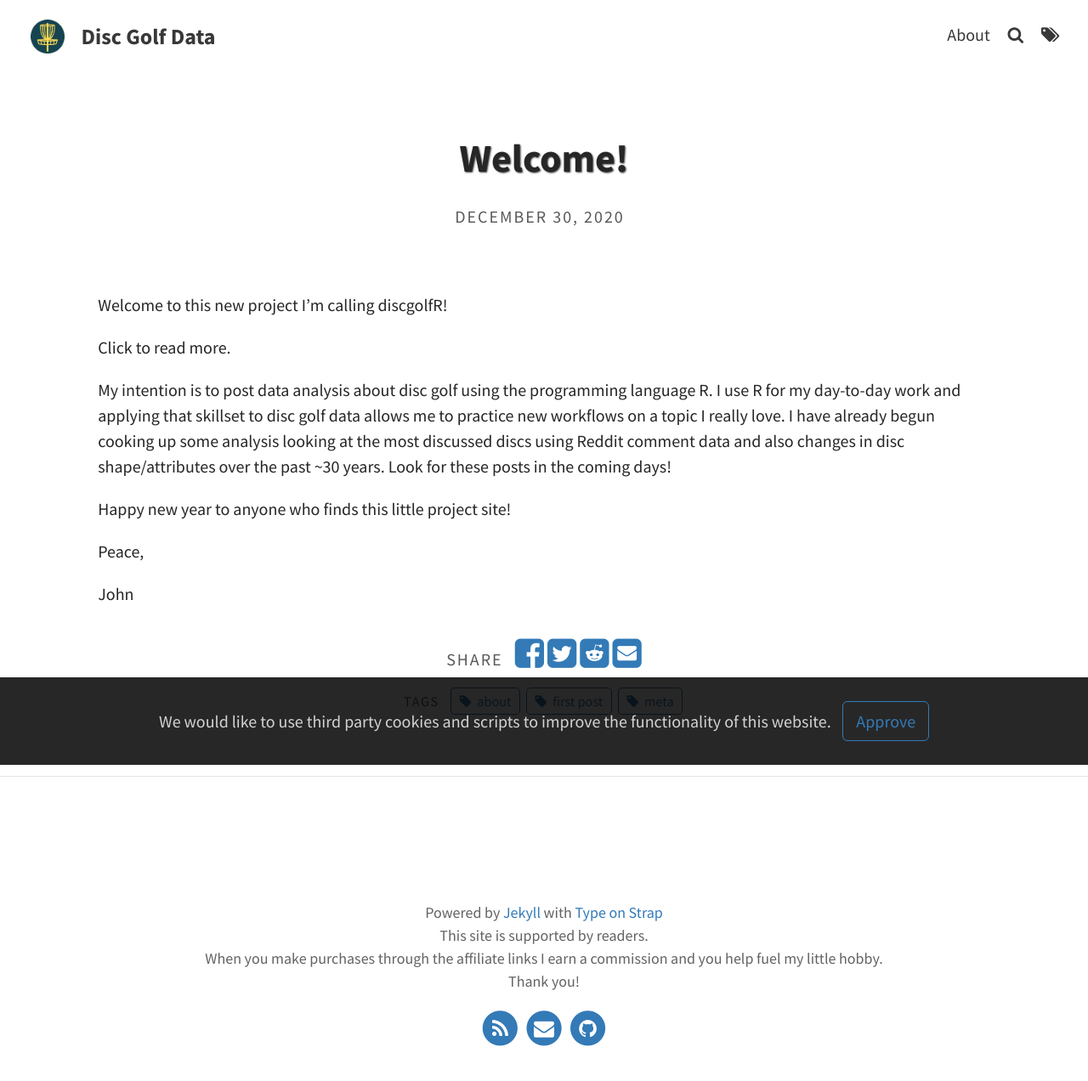
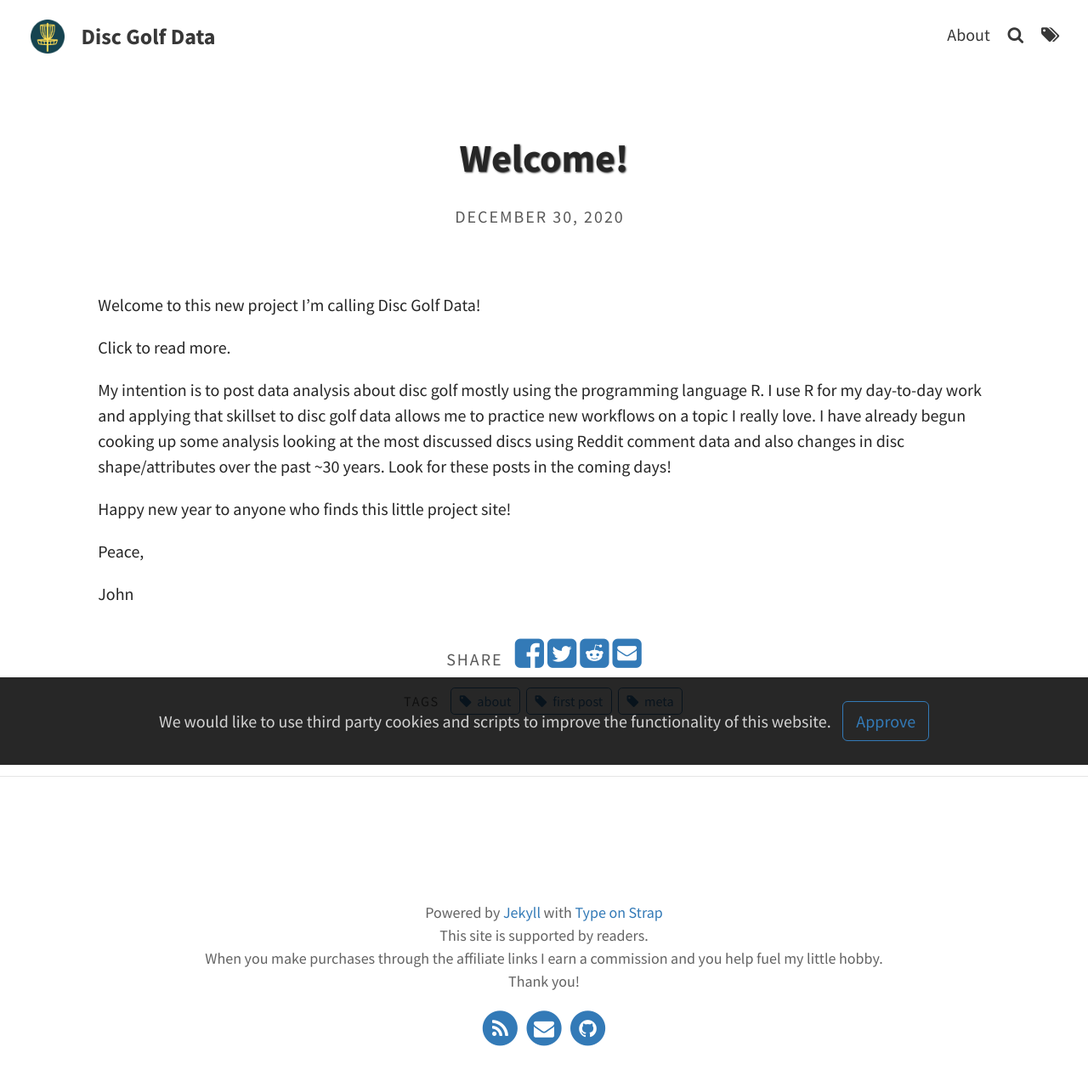
Before and after one commit to discgolfR/discgolfR.github.io, a Jekyll site: the page built from _posts/2020-12-30-welcome.md, in a window 1280 px wide. Shown: the whole page at 85% size. Built offline with Jekyll 4.4.1, drawn with Linux system fonts in a browser that asks for light colours.

Commit message:
namechange

```diff
--- a/_posts/2020-12-30-welcome.md
+++ b/_posts/2020-12-30-welcome.md
@@ -5,13 +5,13 @@ tags: [first post, meta, about]
 excerpt_separator: <!--more-->
 ---
 
-Welcome to this new project I'm calling discgolfR!
+Welcome to this new project I'm calling Disc Golf Data!
 
 Click to read more.
 
 <!--more-->
 
-My intention is to post data analysis about disc golf using the programming language R. I use R for my day-to-day work and applying that skillset to disc golf data allows me to practice new workflows on a topic I really love. I have already begun cooking up some analysis looking at the most discussed discs using Reddit comment data and also changes in disc shape/attributes over the past ~30 years. Look for these posts in the coming days!
+My intention is to post data analysis about disc golf mostly using the programming language R. I use R for my day-to-day work and applying that skillset to disc golf data allows me to practice new workflows on a topic I really love. I have already begun cooking up some analysis looking at the most discussed discs using Reddit comment data and also changes in disc shape/attributes over the past ~30 years. Look for these posts in the coming days!
 
 Happy new year to anyone who finds this little project site!
 
```
